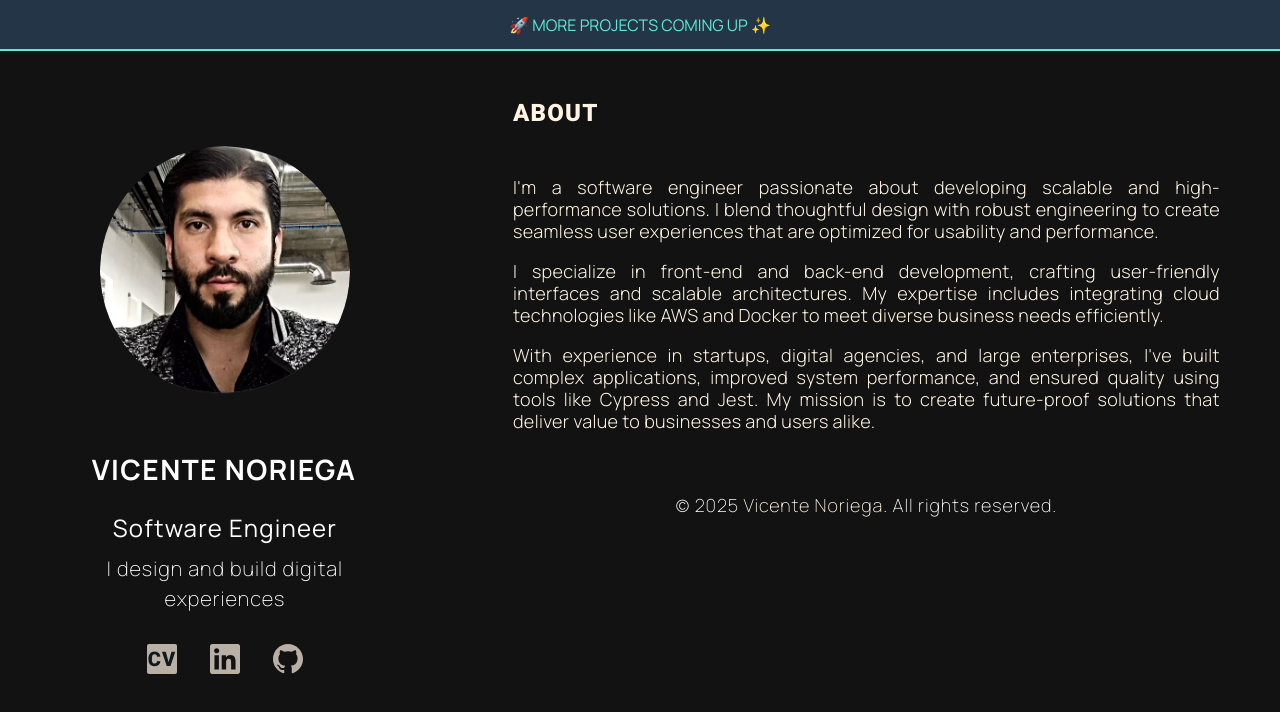
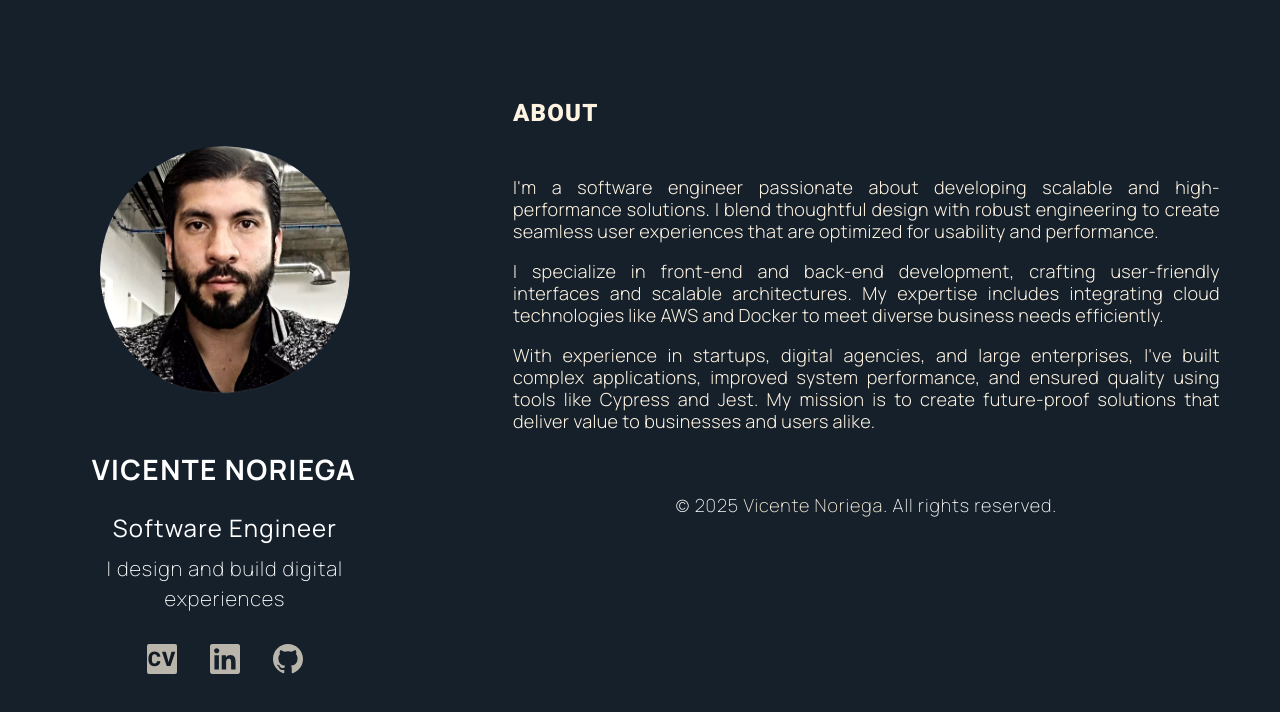
Before and after one commit to vnoriegamoreno/vnoriega-dev, a Vue app: page / in a window 1280 px wide. Shown: the top 712 px of the page. Built offline with nearby package versions, Linux system fonts and the light colour scheme; no server answers.

Commit message:
CSS - Fix: Add the missing background property on the main content and hide the Announcment component

```diff
--- a/src/App.vue
+++ b/src/App.vue
@@ -4,12 +4,12 @@
   import Projects from './components/Projects.vue';
   import Articles from './components/Articles.vue';
   import Footer from './components/Footer.vue';
-  import Announcements from './components/shared/Announcements.vue';
+  // import Announcements from './components/shared/Announcements.vue';
 </script>
 
 <template>
   <div>
-    <Announcements :announcements="['🚀 More Projects Coming Up ✨']" />
+    <!-- <Announcements :announcements="['🚀 More Projects Coming Up ✨']" /> -->
     <main id="main-content" role="main">
       <header class="site-header" role="banner">
         <CoverLetter />
--- a/src/styles/_app.scss
+++ b/src/styles/_app.scss
@@ -2,6 +2,7 @@
 @use './mixins' as *;
 
 #main-content {
+  background-color: $background-dark;
   display: flex;
   gap: clamp(40px, calc(40px + (123 - 40) * ((100vw - 768px) / (1280 - 768))), 123px);
   height: 100vh;
```
